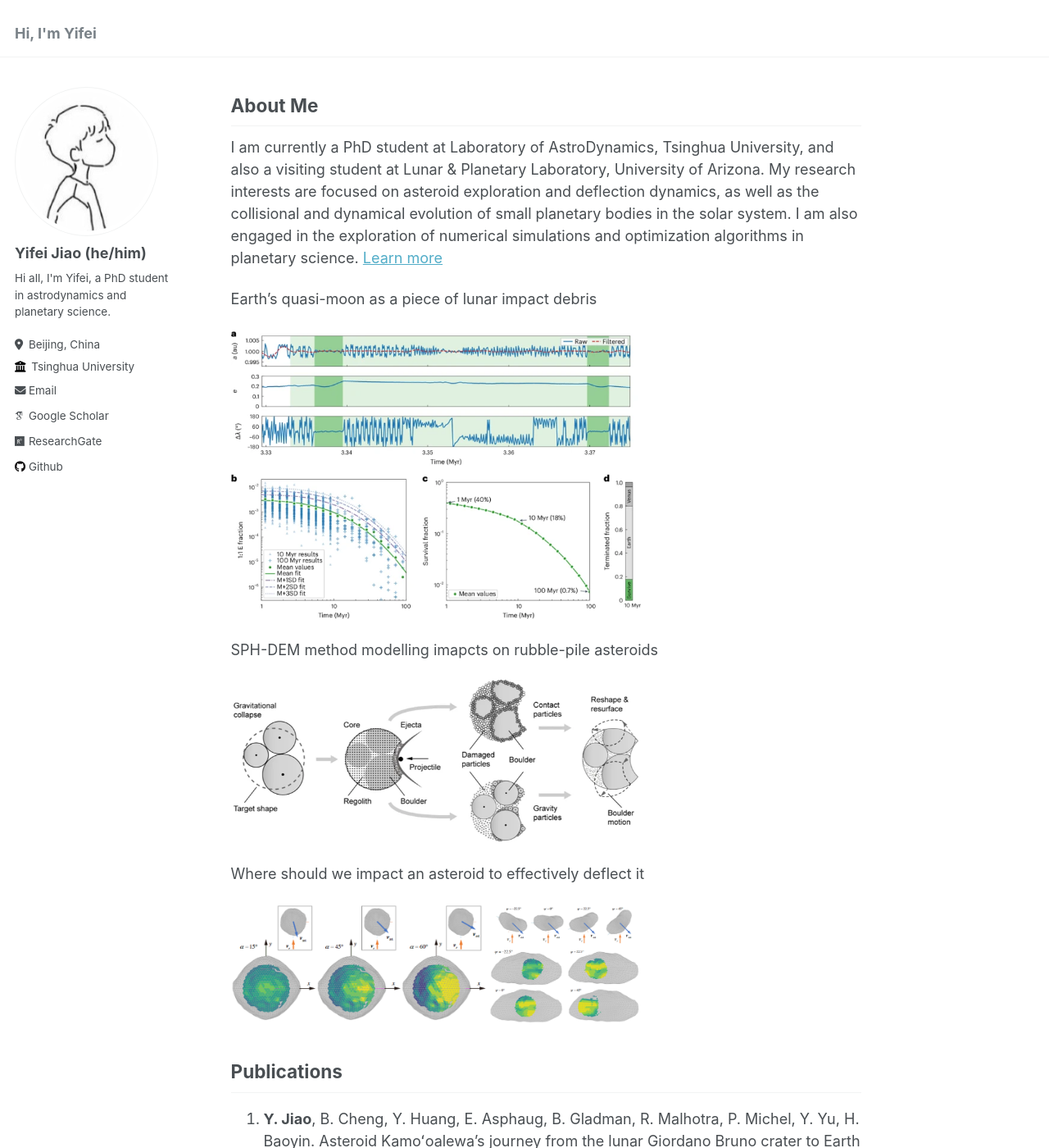
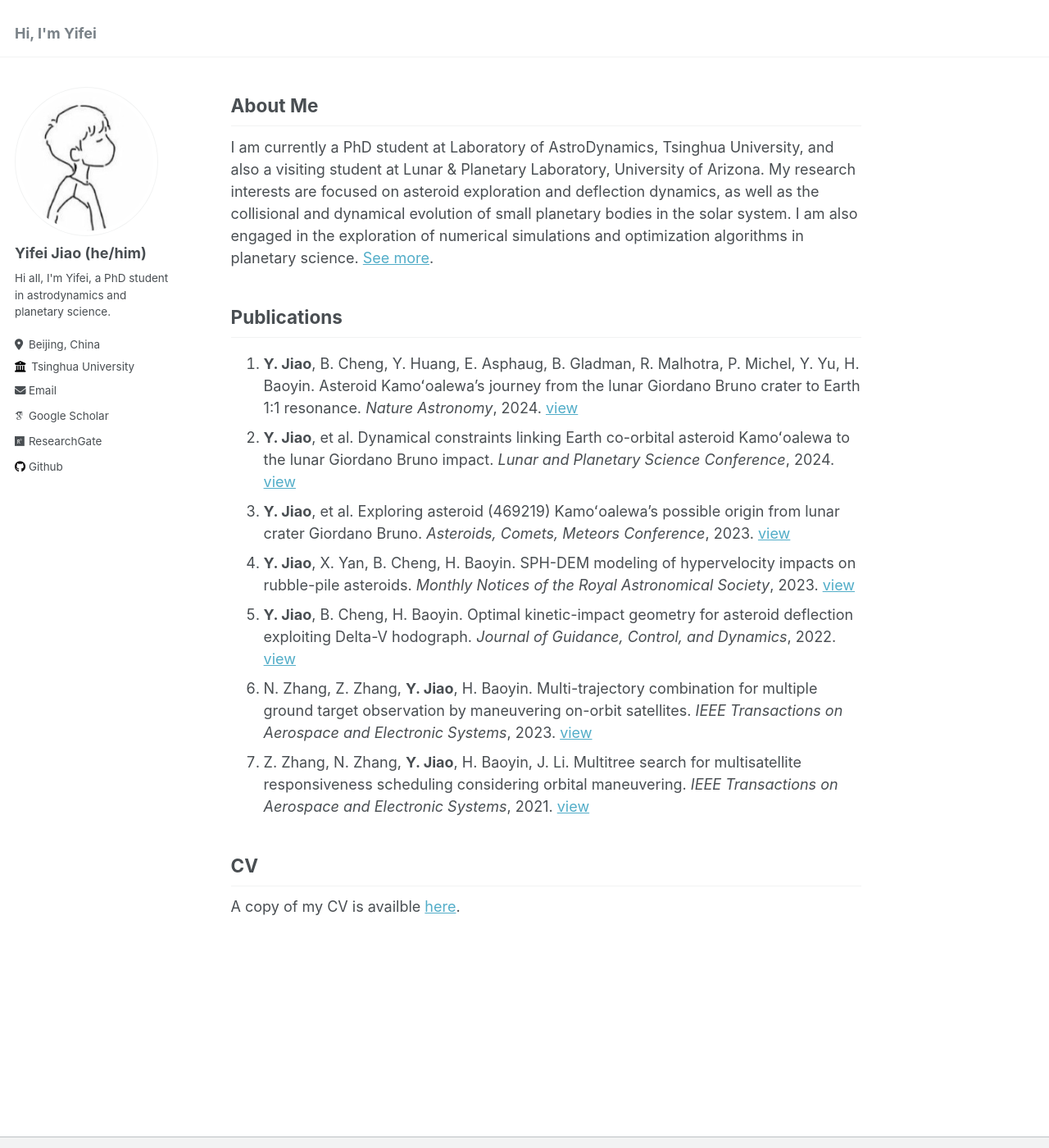
Before and after one commit to jiaoyf-thu/jiaoyf-thu.github.io, a Jekyll site: the page built from _pages/about.md, in a window 1280 px wide and 1400 px high. Shown: the whole window at 82% size. Built offline with Jekyll 4.4.1, drawn with Linux system fonts in a browser that asks for light colours; some web fonts are replaced.

Commit message:
Update about.md

```diff
--- a/_pages/about.md
+++ b/_pages/about.md
@@ -9,19 +9,7 @@ redirect_from:
 
 ## About Me
 
-I am currently a PhD student at Laboratory of AstroDynamics, Tsinghua University, and also a visiting student at Lunar & Planetary Laboratory, University of Arizona. My research interests are focused on asteroid exploration and deflection dynamics, as well as the collisional and dynamical evolution of small planetary bodies in the solar system. I am also engaged in the exploration of numerical simulations and optimization algorithms in planetary science. [Learn more](jiaoyf-thu.github.io/about.html)
-
-Earth's quasi-moon as a piece of lunar impact debris
-
-<img src="https://jiaoyf-thu.github.io/images/fig3.png"  width="500">
-
-SPH-DEM method modelling imapcts on rubble-pile asteroids
-
-<img src="https://jiaoyf-thu.github.io/images/fig2.png"  width="500">
-
-Where should we impact an asteroid to effectively deflect it
-
-<img src="https://jiaoyf-thu.github.io/images/fig1.png"  width="500">
+I am currently a PhD student at Laboratory of AstroDynamics, Tsinghua University, and also a visiting student at Lunar & Planetary Laboratory, University of Arizona. My research interests are focused on asteroid exploration and deflection dynamics, as well as the collisional and dynamical evolution of small planetary bodies in the solar system. I am also engaged in the exploration of numerical simulations and optimization algorithms in planetary science. [See more](jiaoyf-thu.github.io/research/).
 
 ## Publications
 1. **Y. Jiao**, B. Cheng, Y. Huang, E. Asphaug, B. Gladman, R. Malhotra, P. Michel, Y. Yu, H. Baoyin. Asteroid Kamoʻoalewa's journey from the lunar Giordano Bruno crater to Earth 1:1 resonance. *Nature Astronomy*, 2024. [view](https://www.nature.com/articles/s41550-024-02258-z)
```
